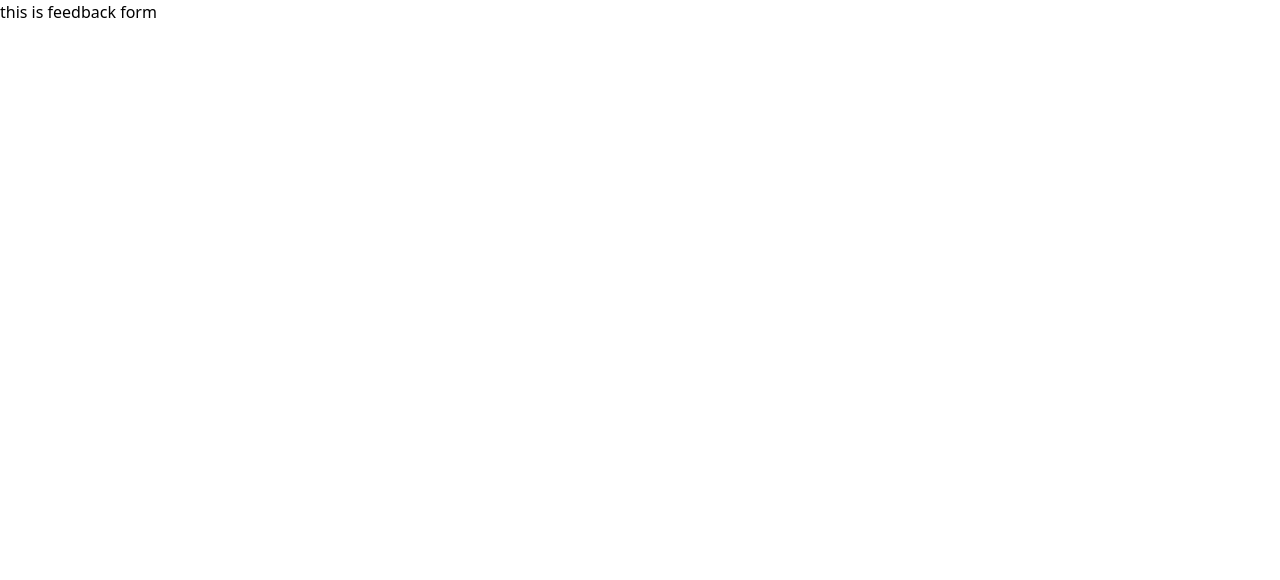
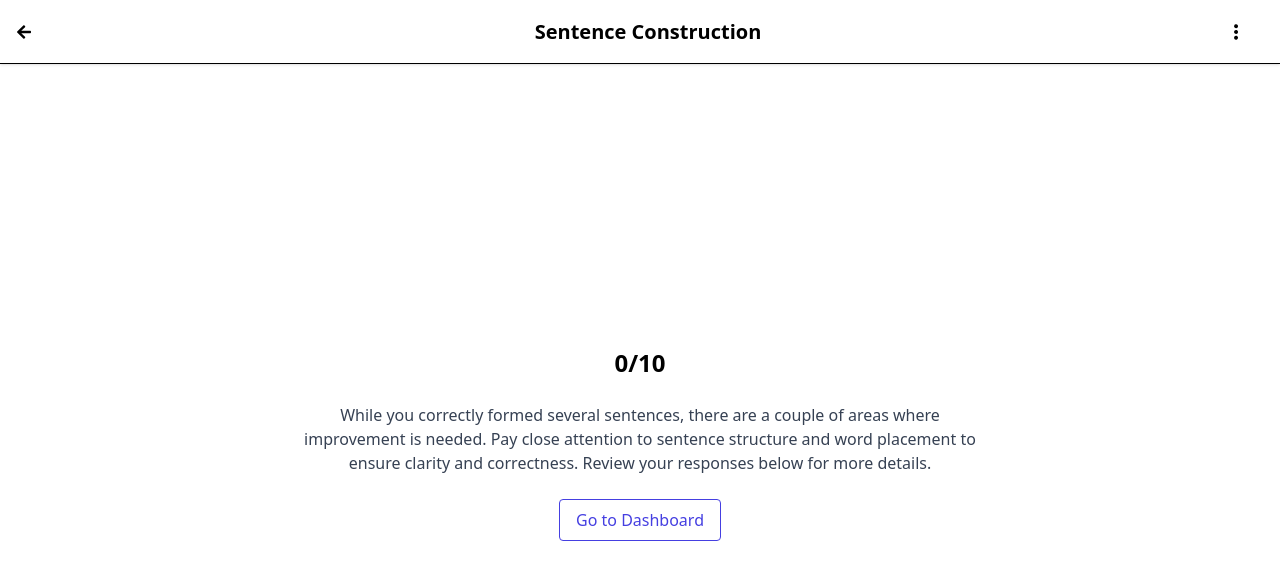
Before and after one commit to ankitdeveloper7/Sentence-Construction, a React (Vite) app: page /feedback in a window 1280 px wide. Shown: the top 580 px of the page. Built offline with nearby package versions, Linux system fonts and the light colour scheme.

Commit message:
almost completed

```diff
--- a/package.json
+++ b/package.json
@@ -10,6 +10,7 @@
     "preview": "vite preview"
   },
   "dependencies": {
+    "@headlessui/react": "^2.2.1",
     "@tailwindcss/postcss": "^4.1.3",
     "@tailwindcss/vite": "^4.1.3",
     "axios": "^1.8.4",
--- /dev/null
+++ b/src/Components/Answershowcase.tsx
@@ -0,0 +1,47 @@
+import { useEffect, useState } from "react";
+import { scoreAtom } from "../pages/store/atom";
+import { useSetRecoilState } from "recoil";
+
+interface Props {
+    useranswer: string;
+    correctanswer:string;
+    index:number
+  }
+
+  export default function Answershowcase({ useranswer, correctanswer, index }: Props) {
+    const [response, setResponse] = useState(true);
+    const[score, setScore] = useState(0);
+    const setScoreRecoil = useSetRecoilState(scoreAtom)
+
+    useEffect(() => {
+      const isCorrect = useranswer === correctanswer;
+      setResponse(isCorrect);
+
+      if (isCorrect) {
+        setScore((prev) => {
+          const updated = prev + 1;
+          setScoreRecoil(updated);
+          return updated;
+        });
+      }
+    }, [useranswer, correctanswer, setScoreRecoil]);
+    console.log(score)
+
+
+    return (
+      <div className="w-full max-w-[700px] rounded-lg shadow-lg flex flex-col gap-4 bg-white">
+        <div className="p-4">
+          <div className="flex justify-between items-center mb-2">
+            <div className="text-[#616464] text-sm font-medium">Prompt</div>
+            <div className="font-medium text-sm">{index + 1}/10</div>
+          </div>
+          <div className="text-left text-[#333]">{correctanswer}</div>
+        </div>
+
+        <div className="w-full bg-[#F6F9F9] text-left rounded-md p-4">
+          <div className="font-medium text-[#333] mb-1">Your response: <span className={`${response?'text-green-500':'text-red-500'}`}>{String(response)}</span> </div>
+          <div className="text-[#616464] break-words">{useranswer}</div>
+        </div>
+      </div>
+    );
+  }
--- a/src/Components/QuestionBox.tsx
+++ b/src/Components/QuestionBox.tsx
@@ -1,6 +1,8 @@
 import React, { useEffect, useState } from 'react';
 import { useRecoilState, useSetRecoilState } from 'recoil';
 import { correctanswerAtom, useranswerAtom } from '../pages/store/atom';
+import { useNavigate } from 'react-router-dom';
+import QuitModal from '../modal/QuitModal';
 
 
 
@@ -20,7 +22,9 @@ export default function QuestionBox({ question, options, correctoption, onpress
   const useranswer = useSetRecoilState(useranswerAtom)
  const correctanswer = useSetRecoilState(correctanswerAtom)
  const[length, setlength] = useState(11);
+ const[ismodalopen, setModal] = useState(false);
 
+//  spliting the question and setting all the value to their state
   useEffect(() => {
     const data: string[] = question.split(" _____________ ");
     setCurrentquestion(data);
@@ -33,7 +37,7 @@ export default function QuestionBox({ question, options, correctoption, onpress
 
 
 
-
+// timer logic
   useEffect(() => {
     if(timer==1){
         sendata();
@@ -49,6 +53,7 @@ export default function QuestionBox({ question, options, correctoption, onpress
 
     return () => clearTimeout(timeout);
   }, [timer]);
+
 
   function setAnswer(answer: string) {
     if (selectedOptions.length < blank) {
@@ -67,12 +72,13 @@ export default function QuestionBox({ question, options, correctoption, onpress
     setAvailableOptions((prev) => [...prev, removed]);
   }
 
+//   combining the data
   function sendata(){
    let actualanswer:string = "";
    let answer:string = "";
    for(let i=0; i<correctoption.length; i++){
-   actualanswer =  actualanswer + currentquestion[i] + selectedOptions[i];
-   answer= answer + currentquestion[i] + correctoption[i];
+   actualanswer =  actualanswer + currentquestion[i] + " " + selectedOptions[i];
+   answer= answer + currentquestion[i] + " " + correctoption[i];
    };
    actualanswer = actualanswer + currentquestion[currentquestion.length-1]|| "";
    answer = answer + currentquestion[currentquestion.length-1]|| "";
@@ -85,20 +91,28 @@ export default function QuestionBox({ question, options, correctoption, onpress
     onpress();
   }
 
+//   changing the page
+const navigate = useNavigate();
   function openfeedback(){
-    {window.open("/feedback", "_self")}
+    sendata();
+    navigate("/feedback");
+  }
+
+  function quitQuiz(){
+setModal(true)
+  }
+  function handlelick(){
+    setModal(false);
   }
 
   return (
-    <div className='bg-[#7C8181]'>
-
-
-    <div className="w-[975px] top-[116px] left-[196px] border-2 shadow bg-white rounded-[24px] p-[40px] gap-[56px] absolute">
+    <div>
+    <div className="w-[975px] h-[450px] mt-[112px] ml-[196px] border-2 rounded-[24px] p-[40px] gap-[56px] bg-white">
       <div className="flex justify-between items-center mb-4">
         <div className="font-inter font-semibold text-[24px] leading-[26px] tracking-[0px] text-center space-y-[8px]">
           {Math.floor(timer / 60)}:{String(timer % 60).padStart(2, '0')}
         </div>
-        <button className="text-red-500 font-medium hover:underline">Quit</button>
+        <button className="text-red-500 font-medium hover:underline" onClick={quitQuiz}>Quit</button>
       </div>
 
       <div className="font-inter font-semibold text-[#7C8181] text-[20px] leading-[22px] tracking-[0px] text-center space-y-[8px]">
@@ -108,7 +122,7 @@ export default function QuestionBox({ question, options, correctoption, onpress
       <p className="my-6">
         {currentquestion.map((item: string, index: number) => (
           <React.Fragment key={index}>
-            <span className=' font-inter font-medium text-[24px] leading-[26px] tracking-[0px] space-y-[8px]'>{item}</span>
+            <span className='text-[24px] leading-[50px] font-medium'>{item}</span>
             {index < blank && (
               <button
                 className={`${selectedOptions[index]?'m-1 border-2 rounded-lg p-1 px-3 cursor-pointer':''}`}
@@ -141,12 +155,13 @@ export default function QuestionBox({ question, options, correctoption, onpress
           Submit
         </button>: <button
           onClick={sendata}
-          className="mt-4 px-4 py-2 bg-blue-500 text-white rounded cursor-pointer"
+          className="mt-4 px-4 py-2 bg-blue-500 text-white fixed right-3 rounded cursor-pointer"
         >
           Next
         </button>}
       </div>
     </div>
+<QuitModal isModalOpen={ismodalopen} onClose={handlelick} />
     </div>
   );
 }
--- /dev/null
+++ b/src/modal/QuitModal.tsx
@@ -0,0 +1,44 @@
+import React from 'react';
+import { Dialog } from '@headlessui/react';
+
+interface Props {
+  isModalOpen: boolean;
+  onClose: () => void;
+}
+
+export default function QuitModal({ isModalOpen, onClose }: Props) {
+
+    function handleclick(){
+        {window.open("/", "_self")}
+    }
+  return (
+    <Dialog open={isModalOpen} onClose={onClose} className="relative z-50">
+      {/* Soft transparent background */}
+      <div className="fixed inset-0 bg-black/20 backdrop-blur-sm transition-opacity" aria-hidden="true" />
+
+      <div className="fixed inset-0 z-50 overflow-y-auto">
+        <div className="flex min-h-full items-center justify-center p-4 text-center">
+          <Dialog.Panel className="w-full max-w-md transform overflow-hidden rounded-xl bg-white p-6 text-center shadow-xl transition-all">
+            <p className="text-lg font-medium">Are you sure you want to quit?</p>
+            <p className="text-sm text-gray-500 mt-1">None of your answers will be saved.</p>
+
+            <div className="mt-5 flex justify-center gap-4">
+              <button
+                onClick={onClose}
+                className="border border-gray-400 rounded-lg px-4 py-1 text-gray-700 hover:bg-gray-100"
+              >
+                Cancel
+              </button>
+              <button
+                onClick={handleclick}
+                className="bg-red-600 hover:bg-red-700 text-white rounded-lg px-4 py-1"
+              >
+                Quit
+              </button>
+            </div>
+          </Dialog.Panel>
+        </div>
+      </div>
+    </Dialog>
+  );
+}
--- a/src/pages/Feedback.tsx
+++ b/src/pages/Feedback.tsx
@@ -1,15 +1,53 @@
-import { useRecoilValue } from "recoil"
-import { correctanswerAtom, useranswerAtom } from "./store/atom"
+import { useRecoilValue } from "recoil";
+import { correctanswerAtom, scoreAtom, useranswerAtom } from "./store/atom";
+import { FaArrowLeft } from "react-icons/fa";
+import { SlOptionsVertical } from "react-icons/sl";
+import Answershowcase from "../Components/Answershowcase";
 
 export default function Feedback() {
-const useranswer = useRecoilValue(useranswerAtom);
-const correctanswer = useRecoilValue(correctanswerAtom);
+  const useranswer: string[] = useRecoilValue(useranswerAtom);
+  const correctanswer: string[] = useRecoilValue(correctanswerAtom);
+  const score:number = useRecoilValue(scoreAtom);
 
-console.log("this is useranswer from the feedback page", useranswer);
-console.log("this is correct answer from the feedback page", correctanswer)
+  // const data:string ="this is dlajsd lfkajsd flaksdj flaksdjf laksdjf laksjdf laskjdf las";
+
+  console.log("this is useranswer from the feedback page", useranswer);
+  console.log("this is correct answer from the feedback page", correctanswer);
+
   return (
-    <>
-<p>this is feedback form</p>
-    </>
-  )
+    <section className="min-h-screen flex flex-col">
+      <header className="h-16 flex items-center justify-between px-4 border-b shadow-sm">
+        <div>
+          <FaArrowLeft />
+        </div>
+        <div className="flex-1 text-center font-semibold text-xl">
+          Sentence Construction
+        </div>
+        <div className="absolute right-9">
+          <SlOptionsVertical />
+        </div>
+      </header>
+
+      <div className="flex-grow flex mt-6 items-center justify-center px-4">
+        <div className="flex flex-col items-center text-center max-w-2xl space-y-6">
+          <div className="text-2xl font-semibold">{score}/10</div>
+          <p className="text-gray-700">
+            While you correctly formed several sentences, there are a couple of areas where improvement is needed. Pay close attention to sentence structure and word placement to ensure clarity and correctness. Review your responses below for more details.
+          </p>
+          <button className="border border-[#453FE1] rounded px-4 py-2 text-[#453FE1] font-medium hover:bg-[#453FE1]/10 transition">
+            Go to Dashboard
+          </button>
+        {useranswer.map((item, index) => (
+  <Answershowcase
+    key={index}
+    useranswer={item}
+    correctanswer={correctanswer[index]}
+    index={index}
+  />
+))}
+
+        </div>
+      </div>
+    </section>
+  );
 }
--- a/src/pages/Questionscreen.tsx
+++ b/src/pages/Questionscreen.tsx
@@ -9,6 +9,8 @@ export default function Questionscreen() {
   const [backendquestion, setBackendQuestion] = useState<any[]>([]);
   const [index, setIndex] = useState(0);
 
+
+  // fetching data from the backend
   useEffect(() => {
     async function getData() {
       try {
@@ -23,6 +25,7 @@ export default function Questionscreen() {
     getData();
   }, []);
 
+  // setting the question to display
   useEffect(() => {
     if (backendquestion.length > 0 && backendquestion[index]) {
       const data = backendquestion[index];
@@ -33,6 +36,7 @@ export default function Questionscreen() {
     }
   }, [index, backendquestion]);
 
+  // automatically changing the question after every 30 sec of time
   useEffect(() => {
     const timer = setTimeout(() => {
       onpress();
--- a/src/pages/store/atom.ts
+++ b/src/pages/store/atom.ts
@@ -9,3 +9,8 @@ export const correctanswerAtom = atom<string[]>({
     key:"correctanswerAtom",
     default:[]
 });
+
+export const scoreAtom = atom({
+    key:"scoreAtom",
+    default:0
+})
```
Also changed, not shown: 1 other file (tests, documents, lock files or other folders).
